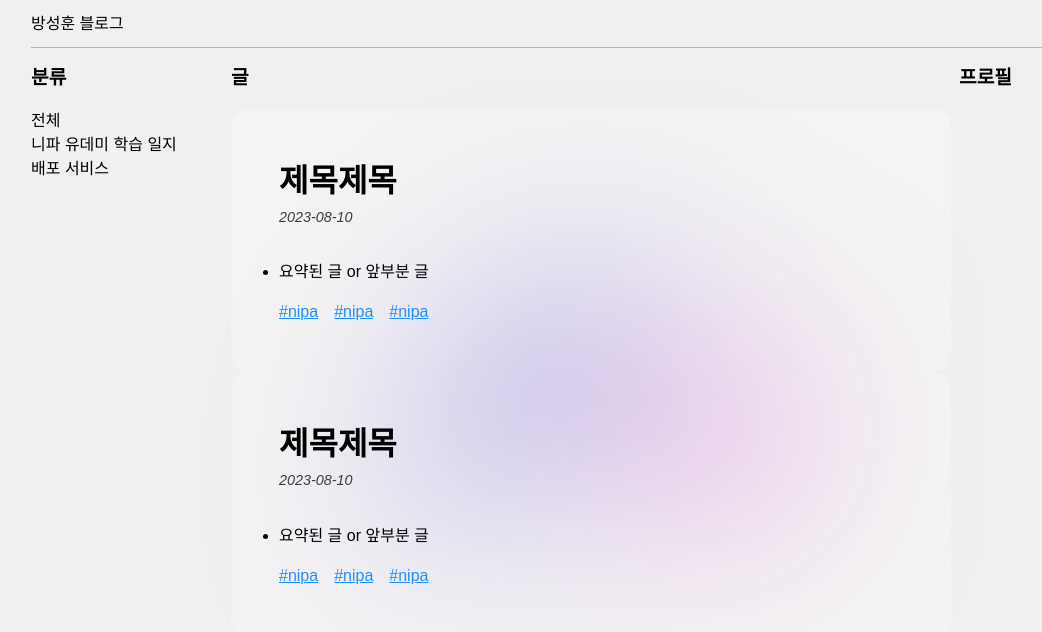
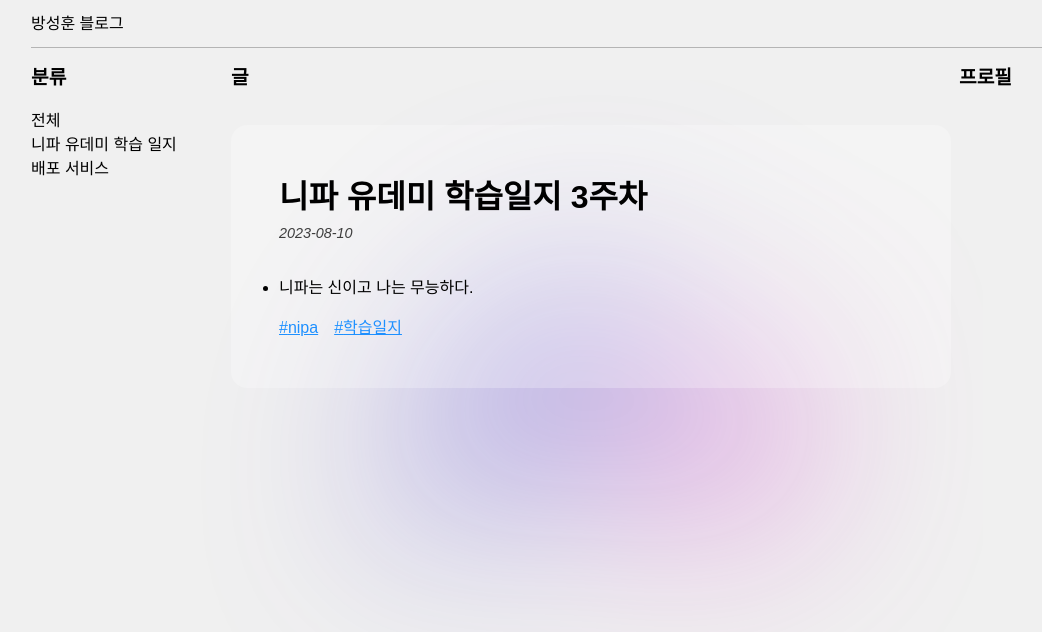
Before and after one commit to naruteride/blog, a Next.js app: page / in a window 1280 px wide. Shown: the top 632 px of the page, without its empty margins (49-1091 px from the left). Built offline with nearby package versions, Linux system fonts and the light colour scheme.

Commit message:
Modify to dynamically display post content from data file

```diff
--- /dev/null
+++ b/src/app/PostData.tsx
@@ -0,0 +1,13 @@
+export const PostData: {
+    title: string;
+    date: string;
+    summary: string;
+    tags: string[];
+}[] = [
+        {
+            title: "니파 유데미 학습일지 3주차",
+            date: "2023-08-10",
+            summary: "니파는 신이고 나는 무능하다.",
+            tags: ["nipa", "학습일지"],
+        }
+    ]
--- a/src/app/globals.css
+++ b/src/app/globals.css
@@ -46,6 +46,9 @@ nav {
 
 main {
   grid-area: main;
+  display: flex;
+  flex-direction: column;
+  row-gap: 1rem;
 }
 
 #profile {
--- a/src/app/page.tsx
+++ b/src/app/page.tsx
@@ -1,52 +1,26 @@
 import Link from 'next/link';
-import "./article.css"
+import "./posts.css"
+import { PostData } from "@/app/PostData";
 
 export default function Home() {
   return <>
     <main>
       <h3>글</h3>
 
-      <Link href="./제목제목">
+      {PostData.map(data => <Link href={`./${data.title}`}>
         <article>
-          <h1>제목제목</h1>
-          <time>2023-08-10</time>
+          <h1>{data.title}</h1>
+          <time>{data.date}</time>
           <summary>
-            요약된 글 or 앞부분 글
+            {data.summary}
           </summary>
           <div className="tags">
-            <Link className="tag" href="./">
-              #nipa
-            </Link>
-            <Link className="tag" href="./">
-              #nipa
-            </Link>
-            <Link className="tag" href="./">
-              #nipa
-            </Link>
+            {data.tags.map(tag => <span className="tag">
+              #{tag}
+            </span>)}
           </div>
         </article>
-      </Link>
-
-      <Link href="./제목제목">
-        <article>
-          <h1>제목제목</h1>
-          <time>2023-08-10</time>
-          <summary>
-            요약된 글 or 앞부분 글
-          </summary>
-          <div className="tags">
-            <Link className="tag" href="./">
-              #nipa
-            </Link>
-            <Link className="tag" href="./">
-              #nipa
-            </Link>
-            <Link className="tag" href="./">
-              #nipa
-            </Link>
-          </div>
-        </article>
-      </Link>
+      </Link>)}
     </main>
   </>
 }
--- a/src/app/article.css
+++ b/src/app/posts.css
@@ -1,7 +1,3 @@
-main > a {
-    margin: 1rem 0;
-}
-
 main article {
     padding: 3rem;
     background-color: rgba(255, 255, 255, 0.25);
```
